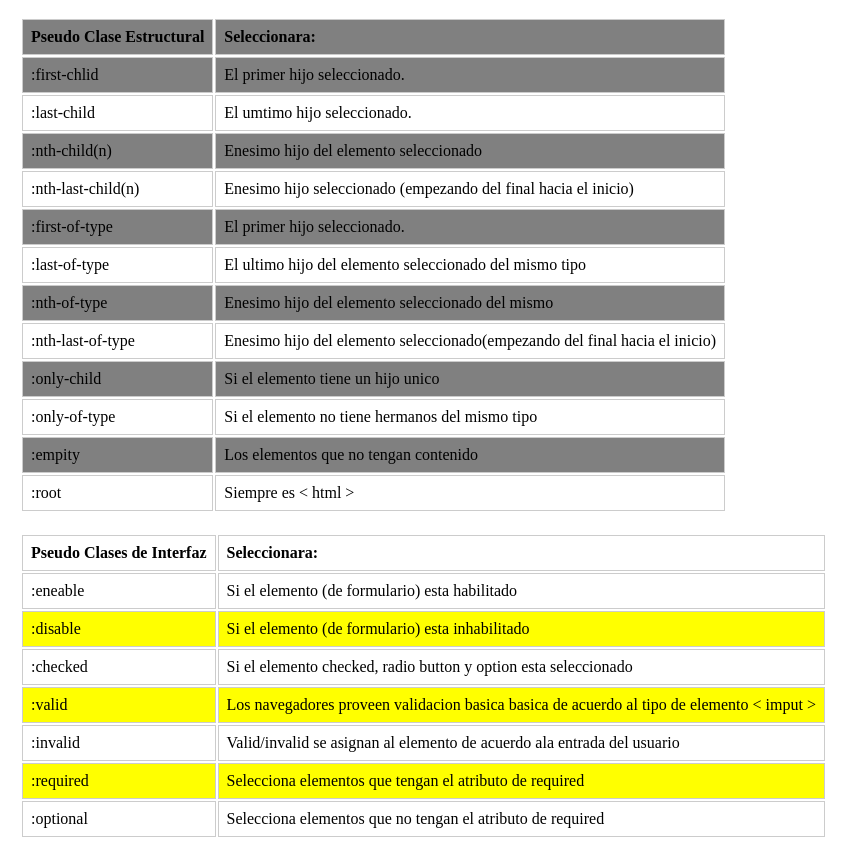
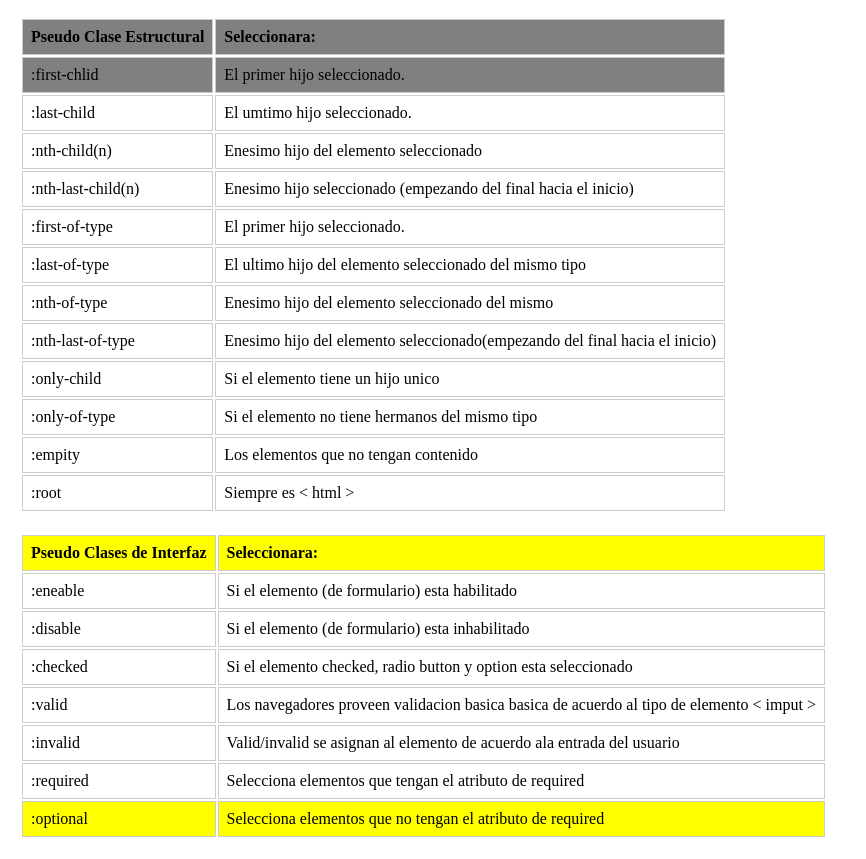
Before and after one commit to Alberto-RosalesC/Programacion_Web, a plain HTML site: page Parcial1/EjercicioPseudo/Pseudo_Selectores.html in a window 1280 px wide. Shown: the part 523-1382 px from the top of the page, without its empty margins (0-866 px from the left). Drawn offline with Linux system fonts and the light colour scheme.

Commit message:
Commit
Mas diseño

```diff
--- a/Parcial1/EjercicioPseudo/StylesEPS.css
+++ b/Parcial1/EjercicioPseudo/StylesEPS.css
@@ -40,10 +40,10 @@ th, td {
 .Dinamica tr:nth-child(even){
     background-color: yellow;
 }
-.Estructural tr:nth-child(odd){
+.Estructural tr:first-child{
     background-color: gray;
 }
-.Interfaz tr:nth-child(even){
+.Interfaz tr:last-child{
     background-color: yellow;
 }
 td:hover{
```
